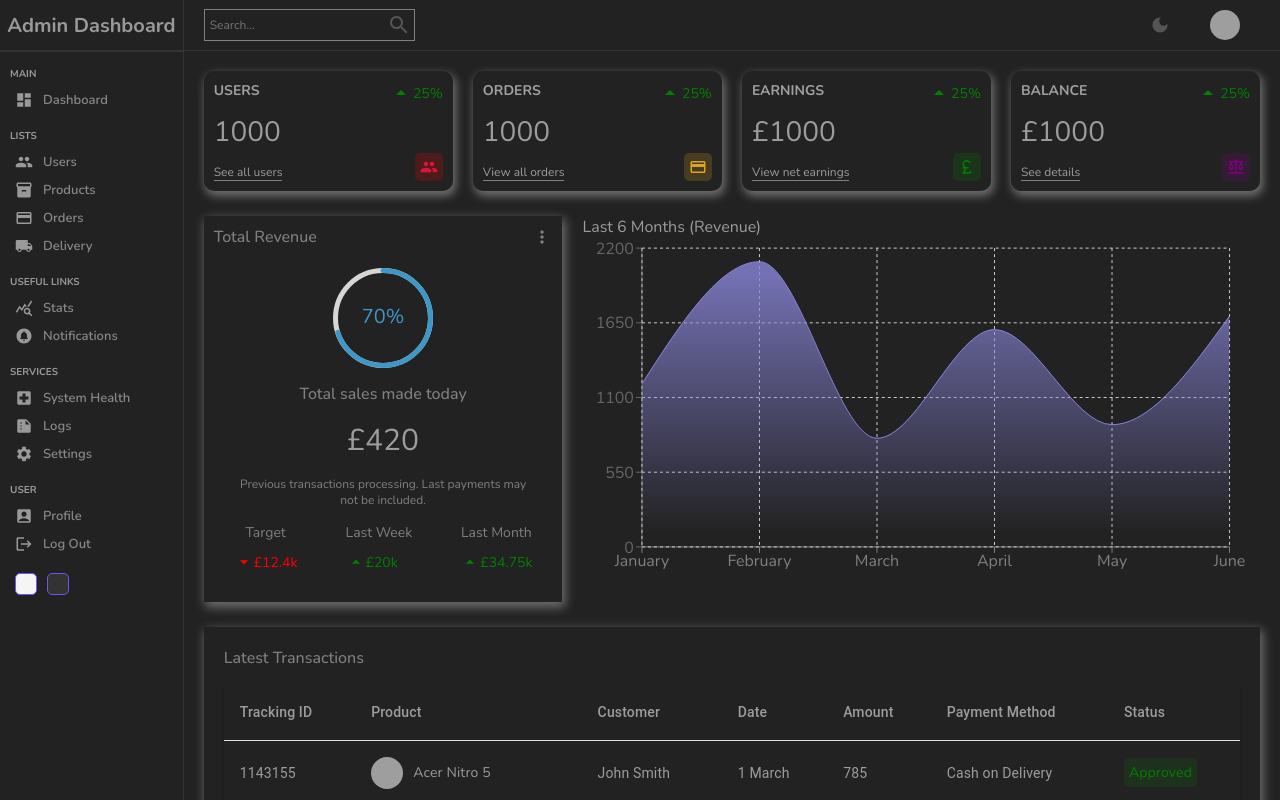
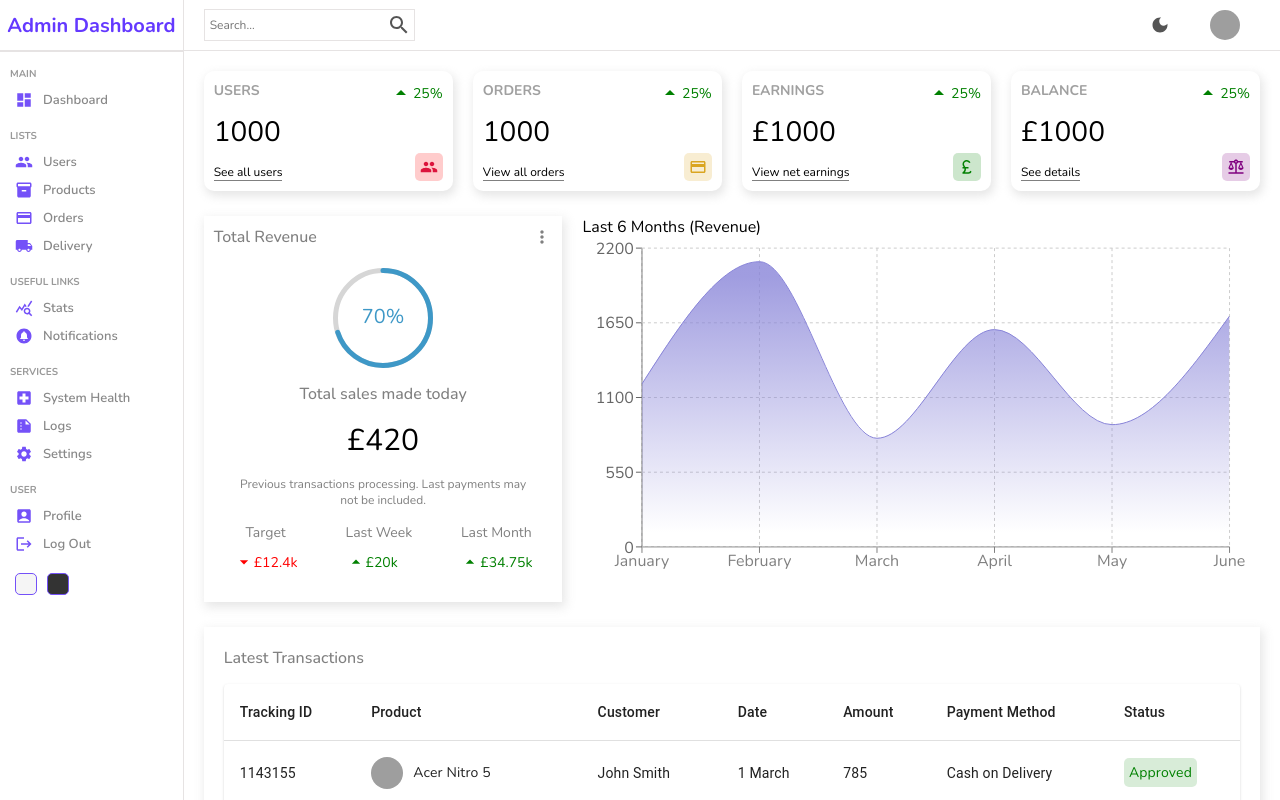
Before and after one commit to i-blackburn/admin-dashboard, a React (Create React App) app: page / in a window 1280 px wide. Shown: the top 800 px of the page. Built offline with nearby package versions, Linux system fonts and the light colour scheme; grey boxes are pictures that could not be loaded.

Commit message:
finish theming

```diff
--- a/src/App.js
+++ b/src/App.js
@@ -6,10 +6,13 @@
 import New from './pages/new/New';
 import { productInputs, userInputs } from './formsource';
 import './style/dark.scss';
+import { useContext } from 'react';
+import { DarkModeContext } from './context/darkModeContext';
 
 function App() {
+	const { darkMode } = useContext(DarkModeContext);
 	return (
-		<div className="app dark">
+		<div className={darkMode ? 'app dark' : 'app'}>
 			<BrowserRouter>
 				<Routes>
 					<Route path="/">
--- a/src/components/navbar/Navbar.jsx
+++ b/src/components/navbar/Navbar.jsx
@@ -1,8 +1,11 @@
 import './navbar.scss';
 import SearchIcon from '@mui/icons-material/Search';
 import DarkModeIcon from '@mui/icons-material/DarkMode';
+import { DarkModeContext } from '../../context/darkModeContext';
+import { useContext } from 'react';
 
 const Navbar = () => {
+	const { dispatch } = useContext(DarkModeContext);
 	return (
 		<div className="navbar">
 			<div className="wrapper">
@@ -12,7 +15,10 @@
 				</div>
 				<div className="items">
 					<div className="item">
-						<DarkModeIcon className="icon" />
+						<DarkModeIcon
+							className="icon dark"
+							onClick={() => dispatch({ type: 'TOGGLE' })}
+						/>
 					</div>
 					<div className="item">
 						<img
--- a/src/components/navbar/navbar.scss
+++ b/src/components/navbar/navbar.scss
@@ -44,6 +44,10 @@
           font-size: 20px;
         }
 
+        .dark {
+          cursor: pointer;
+        }
+
         .avatar {
           width: 30px;
           height: 30px;
--- a/src/components/sidebar/Sidebar.jsx
+++ b/src/components/sidebar/Sidebar.jsx
@@ -12,8 +12,11 @@
 import AccountBoxIcon from '@mui/icons-material/AccountBox';
 import LogoutIcon from '@mui/icons-material/Logout';
 import { Link } from 'react-router-dom';
+import { DarkModeContext } from '../../context/darkModeContext';
+import { useContext } from 'react';
 
 const Sidebar = () => {
+	const { dispatch } = useContext(DarkModeContext);
 	return (
 		<div className="sidebar">
 			<div className="top">
@@ -84,8 +87,14 @@
 				</ul>
 			</div>
 			<div className="bottom">
-				<div className="colour-option"></div>
-				<div className="colour-option"></div>
+				<div
+					className="colour-option"
+					onClick={() => dispatch({ type: 'LIGHT' })}
+				></div>
+				<div
+					className="colour-option"
+					onClick={() => dispatch({ type: 'DARK' })}
+				></div>
 			</div>
 		</div>
 	);
--- /dev/null
+++ b/src/context/darkModeContext.js
@@ -0,0 +1,18 @@
+import { useReducer, createContext } from 'react';
+import DarkModeReducer from './darkModeReducer';
+
+const INITIAL_STATE = {
+	darkMode: false
+};
+
+export const DarkModeContext = createContext(INITIAL_STATE);
+
+export const DarkModeContextProvider = ({ children }) => {
+	const [state, dispatch] = useReducer(DarkModeReducer, INITIAL_STATE);
+
+	return (
+		<DarkModeContext.Provider value={{ darkMode: state.darkMode, dispatch }}>
+			{children}
+		</DarkModeContext.Provider>
+	);
+};
--- /dev/null
+++ b/src/context/darkModeReducer.js
@@ -0,0 +1,20 @@
+const DarkModeReducer = (state = false, action) => {
+	switch (action.type) {
+		case 'LIGHT':
+			return {
+				darkMode: false
+			};
+		case 'DARK':
+			return {
+				darkMode: true
+			};
+		case 'TOGGLE':
+			return {
+				darkMode: !state.darkMode
+			};
+		default:
+			return state;
+	}
+};
+
+export default DarkModeReducer;
--- a/src/index.js
+++ b/src/index.js
@@ -1,10 +1,13 @@
 import React from 'react';
 import ReactDOM from 'react-dom/client';
 import App from './App';
+import { DarkModeContextProvider } from './context/darkModeContext';
 
 const root = ReactDOM.createRoot(document.getElementById('root'));
 root.render(
 	<React.StrictMode>
-		<App />
+		<DarkModeContextProvider>
+			<App />
+		</DarkModeContextProvider>
 	</React.StrictMode>
 );
```
